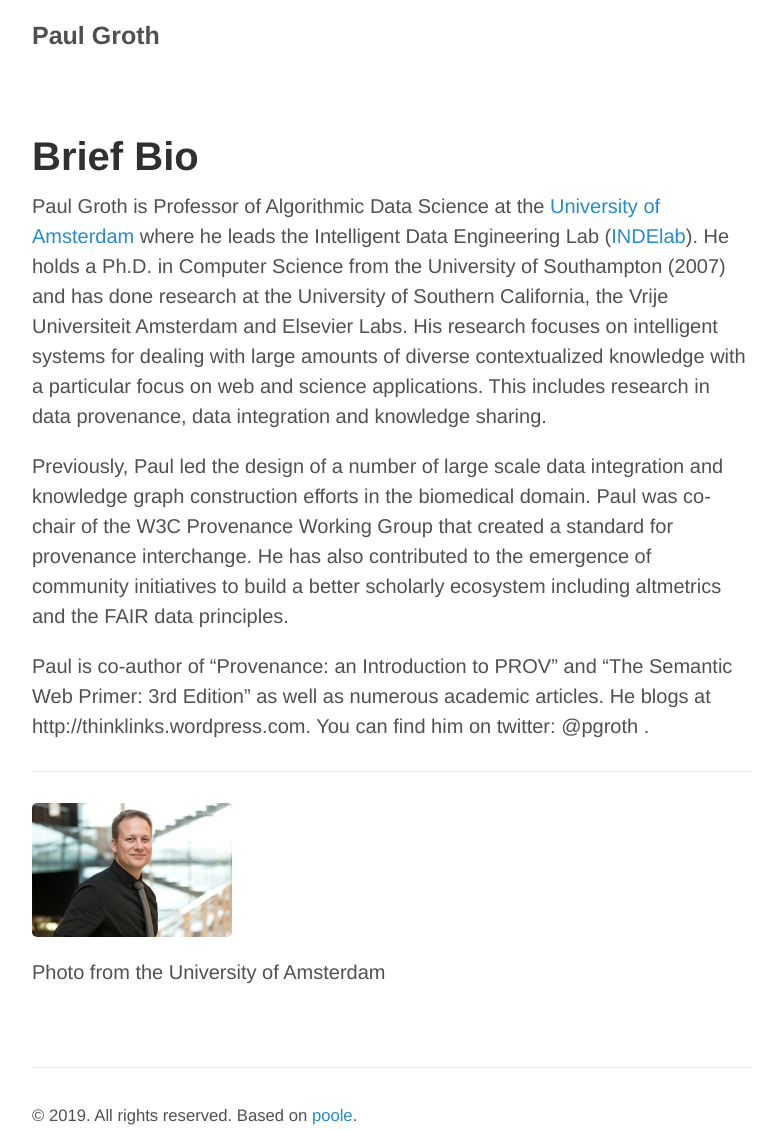
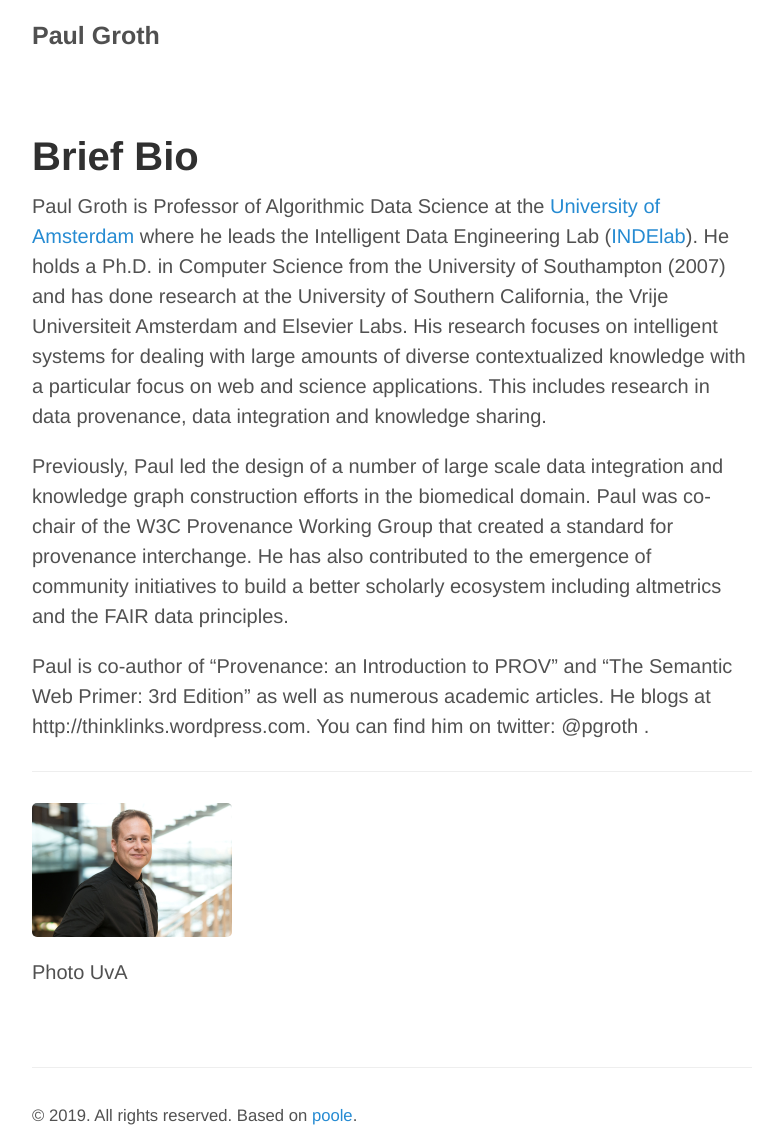
Before and after one commit to pgroth/pgroth.github.com, a Jekyll site: the page built from bio.md, in a window 1280 px wide. Shown: the whole page, without its empty margins (248-1031 px from the left). Built offline with Jekyll 4.4.1, drawn with Linux system fonts in a browser that asks for light colours.

Commit message:
Update bio.md

```diff
--- a/bio.md
+++ b/bio.md
@@ -11,4 +11,4 @@
 
 ---
 <img src="http://pgroth.com/headshot-uva-small.jpeg" width="200">
-Photo from the University of Amsterdam
+Photo UvA
```
